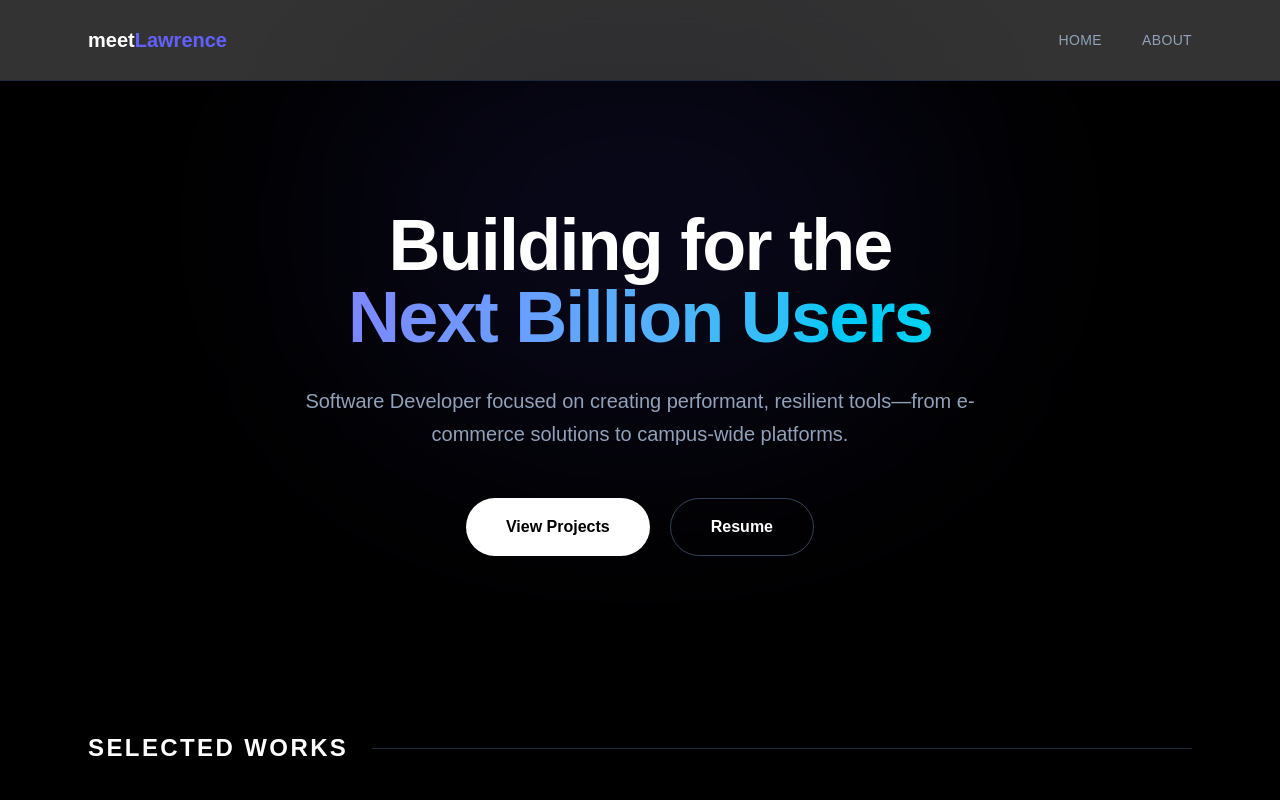
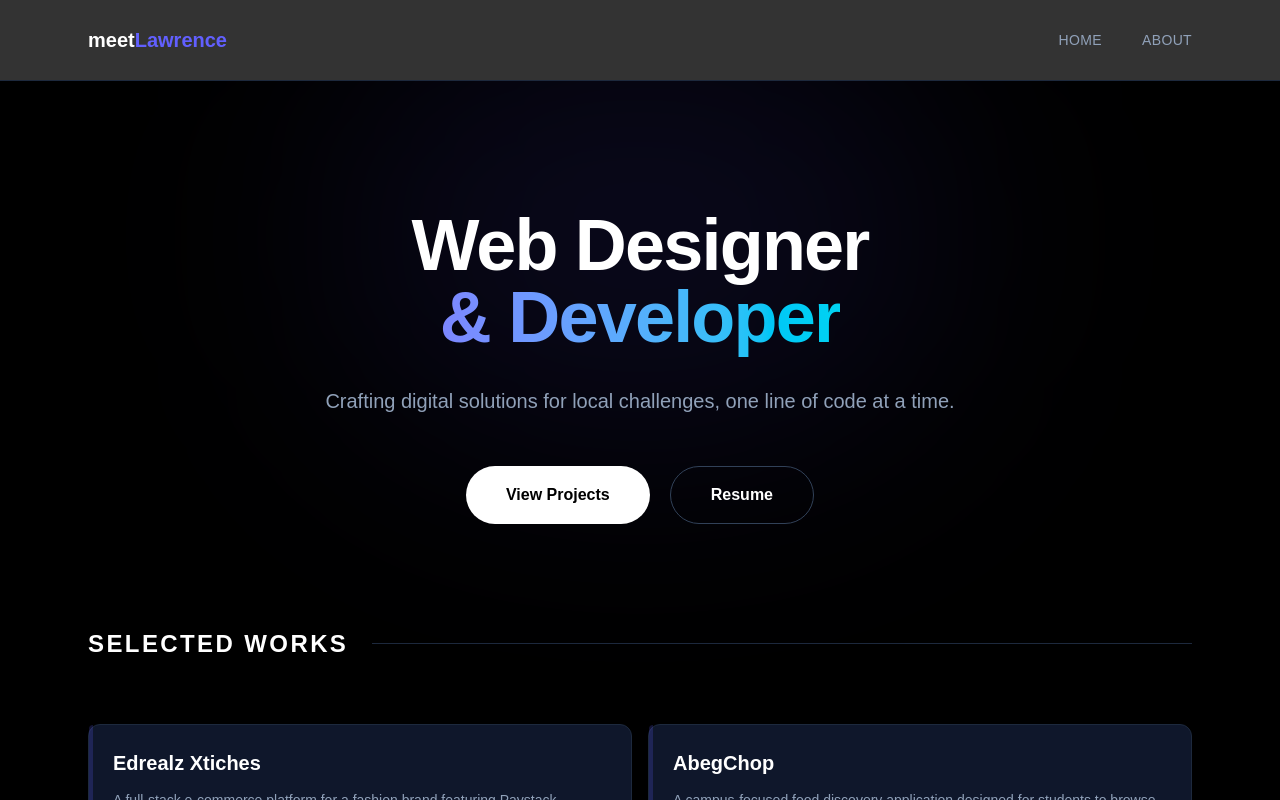
Before and after one commit to meetlawrence/portfolio, a Next.js app: page / in a window 1280 px wide. Shown: the top 800 px of the page. Built offline with nearby package versions, Linux system fonts and the light colour scheme.

Commit message:
My Assignment Progress

```diff
--- a/app/about/page.tsx
+++ b/app/about/page.tsx
@@ -25,7 +25,7 @@ export default function About() {
 
         {/* Subtle Footer Note */}
         <p className="mt-12 text-sm text-slate-500 italic text-center">
-          "Driven by a passion for genetics, biotechnology, and the code that connects us all."
+          "A lot in progress, more coming, one day at a time."
         </p>
       </div>
     </main>
--- a/app/page.tsx
+++ b/app/page.tsx
@@ -23,21 +23,21 @@ const projects = [
 
 export default function Home() {
   return (
-    <main className="min-h-screen bg-black text-slate-300">
+    <main className="min-h-screen bg-black text-slate-300 relative overflow-hidden">
       {/* Hero Section */}
-      <section className="relative pt-32 pb-20 px-6">
+      <section className="relative pt-32 pb-2 px-6">
         {/* The "Spotlight" - an indigo glow that feels premium on black */}
         <div className="absolute top-[-10%] left-1/2 -translate-x-1/2 w-[600px] h-[400px] bg-indigo-900/20 blur-[120px] rounded-full" />
 
         <div className="max-w-4xl mx-auto text-center relative z-10">
           <h1 className="text-6xl md:text-7xl font-black text-white tracking-tight mb-8">
-            Building for the <br />
+            Web Designer <br />
             <span className="bg-clip-text text-transparent bg-gradient-to-r from-indigo-400 to-cyan-400">
-              Next Billion Users
+              & Developer
             </span>
           </h1>
           <p className="text-xl text-slate-400 leading-relaxed max-w-2xl mx-auto mb-12">
-            Software Developer focused on creating performant, resilient tools—from e-commerce solutions to campus-wide platforms.
+            Crafting digital solutions for local challenges, one line of code at a time.
           </p>
 
           <div className="flex flex-wrap justify-center gap-5">
--- a/components/Biodata.tsx
+++ b/components/Biodata.tsx
@@ -7,10 +7,10 @@ export default function Biodata() {
 
   return (
     <div className="w-full bg-transparent font-sans">
-      <div className="relative border-l border-slate-800 pl-8 py-4">
+      <div className="relative border-l border-slate-800 pl-8 py-4 my-2.5">
 
         {/* Decorative Dot - Changed to Indigo to match theme */}
-        <div className="absolute -left-[5px] top-0 h-2.5 w-2.5 rounded-full bg-indigo-500 shadow-[0_0_15px_rgba(99,102,241,0.5)]" />
+        {/* <div className="absolute -left-[5px] top-0 h-2.5 w-2.5 rounded-full bg-indigo-500 shadow-[0_0_15px_rgba(99,102,241,0.5)] " /> */}
 
         <header className="mb-10">
           <h2 className="text-4xl font-black text-white tracking-tighter mb-2 uppercase">
@@ -55,7 +55,7 @@ export default function Biodata() {
         </section>
 
         {/* Decorative Bottom Dot */}
-        <div className="absolute -left-[5px] bottom-0 h-2.5 w-2.5 rounded-full bg-slate-800" />
+        {/* <div className="absolute -left-[5px] bottom-0 h-2.5 w-2.5 rounded-full bg-slate-800 ml-2.5 mb-5"  /> */}
       </div>
     </div>
   );
```
Also changed, not shown: 1 other file (tests, documents, lock files or other folders).
